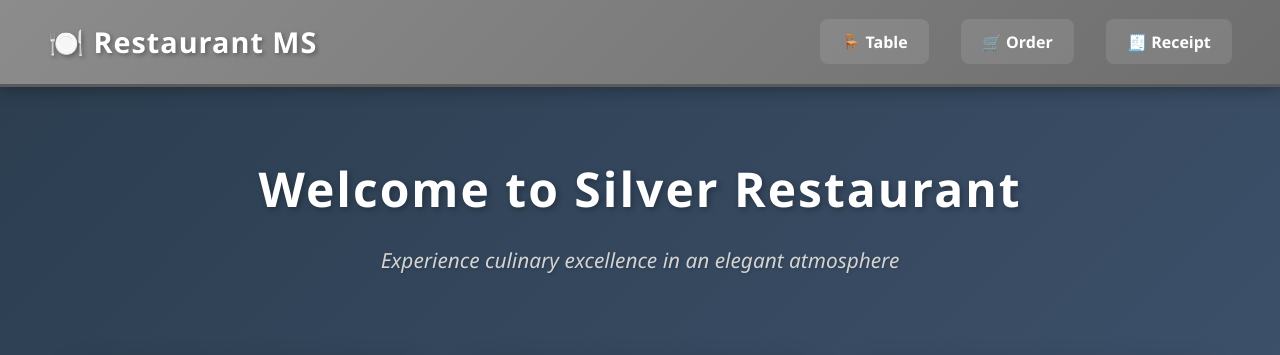
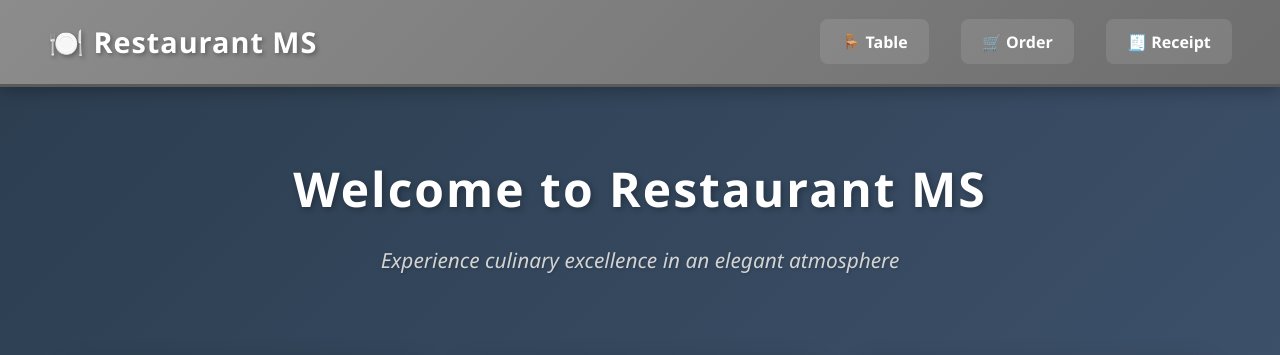
Before and after one commit to BIGNIGHTx/Project430, a PHP site: page / in a window 1280 px wide. Shown: the top 355 px of the page. Run offline with PHP 8.4, Linux system fonts and the light colour scheme; data comes from the database, SQL or seed files in the repository.

Commit message:
ชื่อ

```diff
--- a/index.php
+++ b/index.php
@@ -51,7 +51,7 @@ require('DBConnect.php');  //เชื่อมต่อฐานข้อมู
 
     <!-- Hero Section with Restaurant Image -->
     <div class="hero-section" style="background: linear-gradient(135deg, #2c3e50 0%, #4a5f7f 100%); padding: 4rem 2rem; text-align: center;">
-        <h2 class="hero-title" style="color: white; font-size: 3rem; margin-bottom: 1rem;">Welcome to Silver Restaurant</h2>
+        <h2 class="hero-title" style="color: white; font-size: 3rem; margin-bottom: 1rem;">Welcome to Restaurant MS</h2>
         <p class="hero-subtitle" style="color: #d3d3d3; font-size: 1.3rem; margin-bottom: 3rem;">Experience culinary excellence in an elegant atmosphere</p>
 
         <!-- Restaurant Images Gallery -->
```
